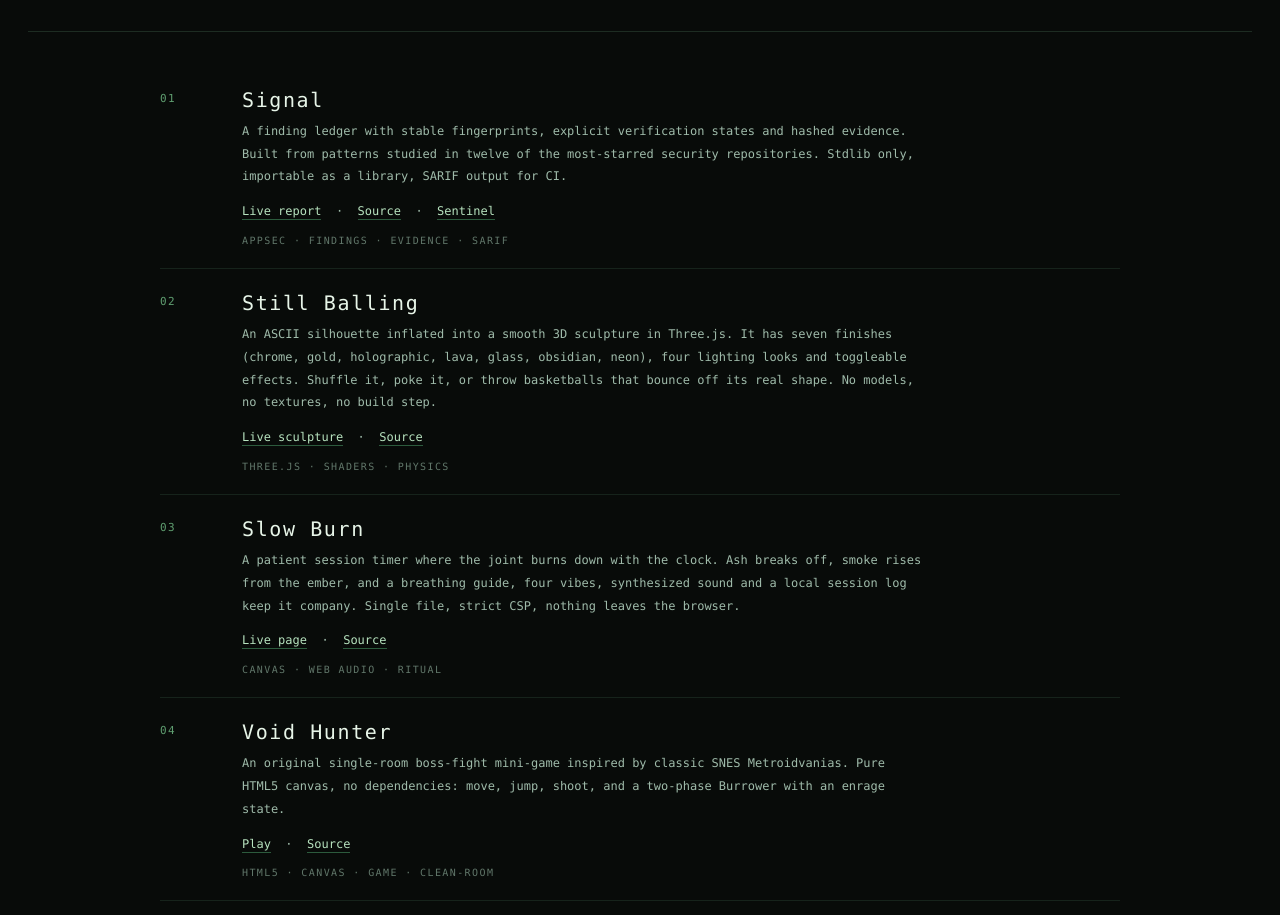
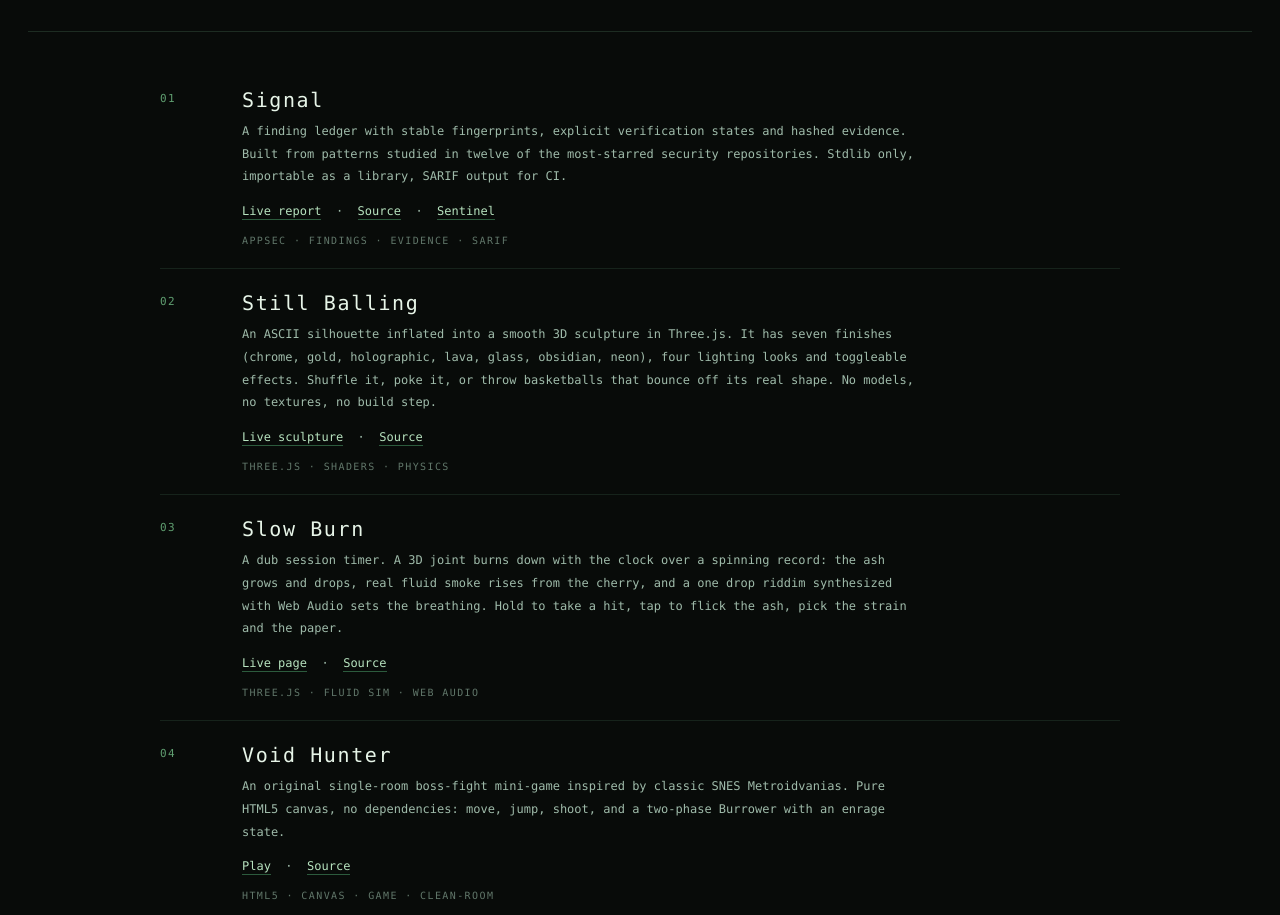
Before and after one commit to arrojchino/arrojchino.github.io, a plain HTML site: page index.html in a window 1280 px wide. Shown: the part 182-1097 px from the top of the page. Drawn offline with Linux system fonts and the light colour scheme.

Commit message:
Portfolio: describe the new Slow Burn

```diff
--- a/index.html
+++ b/index.html
@@ -32,9 +32,9 @@ footer{margin-top:40px;font-size:10px;letter-spacing:.14em;color:#5e7466;line-he
 <div class="tags">three.js · shaders · physics</div></div></div>
 
 <div class="row"><div class="num">03</div><div><h2>Slow Burn</h2>
-<p>A patient session timer where the joint burns down with the clock. Ash breaks off, smoke rises from the ember, and a breathing guide, four vibes, synthesized sound and a local session log keep it company. Single file, strict CSP, nothing leaves the browser.</p>
+<p>A dub session timer. A 3D joint burns down with the clock over a spinning record: the ash grows and drops, real fluid smoke rises from the cherry, and a one drop riddim synthesized with Web Audio sets the breathing. Hold to take a hit, tap to flick the ash, pick the strain and the paper.</p>
 <p><a href="https://arrojchino.github.io/burn/">Live page</a> &nbsp;·&nbsp; <a href="https://github.com/arrojchino/burn">Source</a></p>
-<div class="tags">canvas · web audio · ritual</div></div></div>
+<div class="tags">three.js · fluid sim · web audio</div></div></div>
 <div class="row"><div class="num">04</div><div><h2>Void Hunter</h2>
 <p>An original single-room boss-fight mini-game inspired by classic SNES Metroidvanias. Pure HTML5 canvas, no dependencies: move, jump, shoot, and a two-phase Burrower with an enrage state.</p>
 <p><a href="https://arrojchino.github.io/void-hunter/">Play</a> &nbsp;·&nbsp; <a href="https://github.com/arrojchino/arrojchino.github.io/tree/main/void-hunter">Source</a></p>
```
